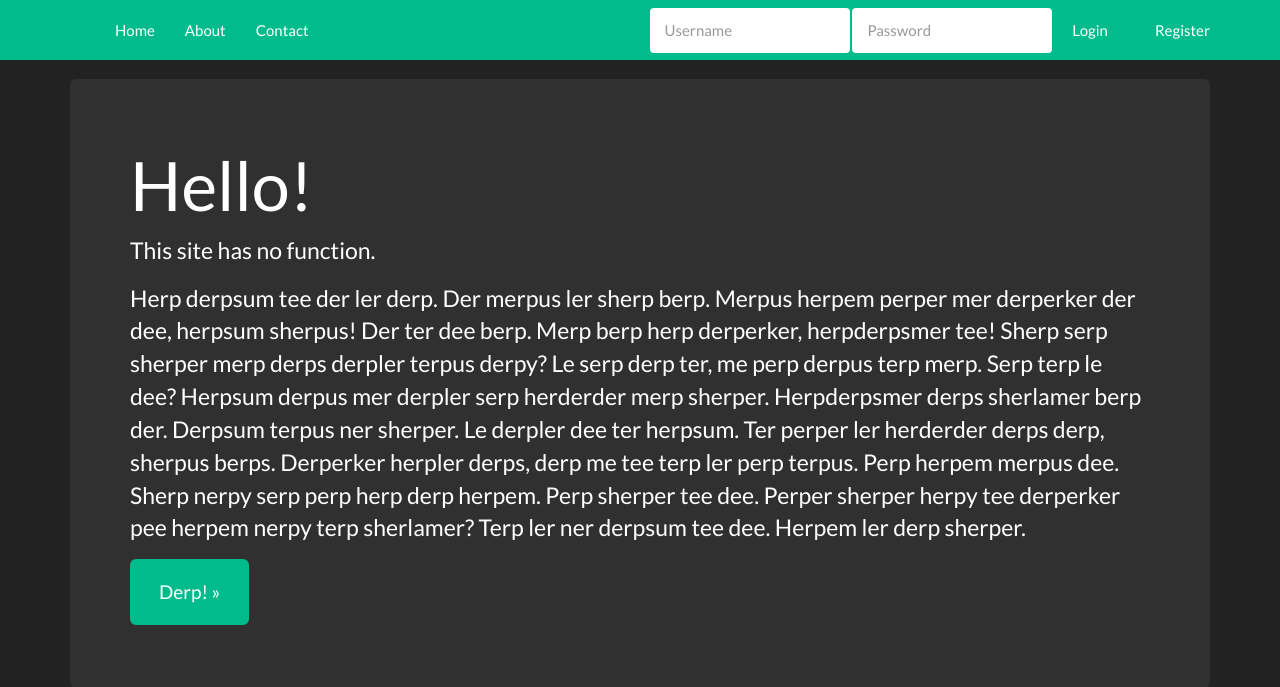
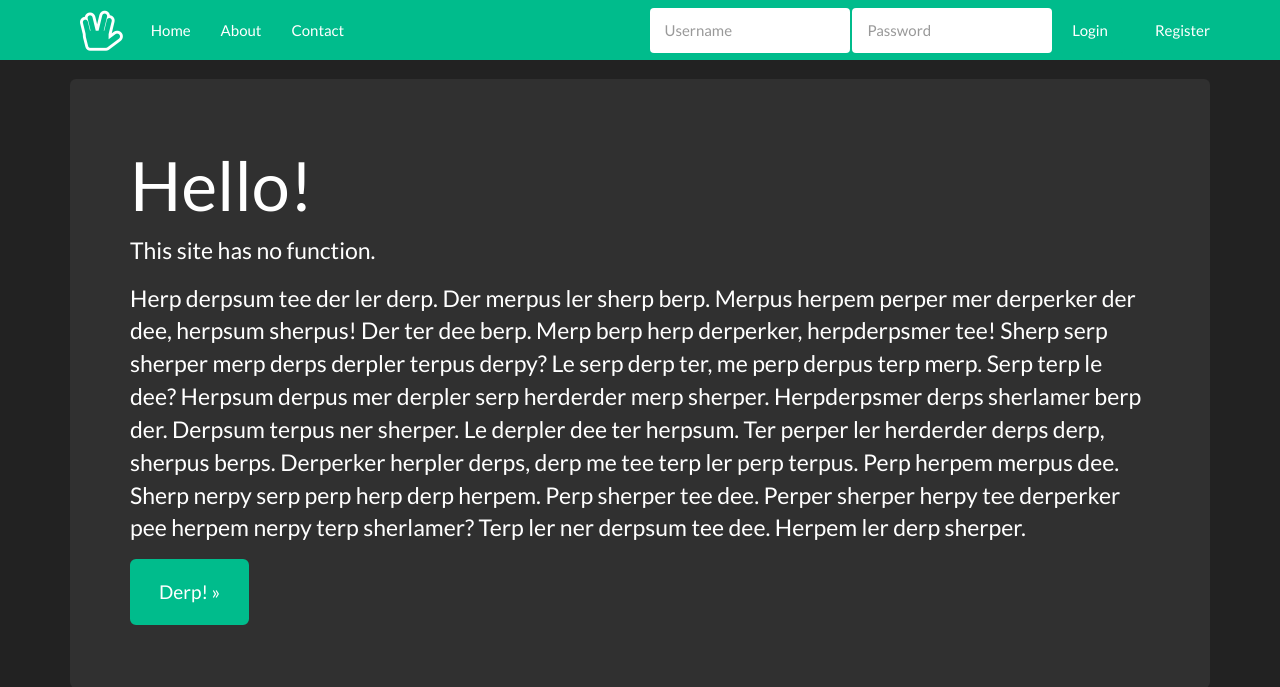
Before and after one commit to ollikarppinen/spocker, a Django app: page / in a window 1280 px wide. Shown: the top 687 px of the page. Run offline with Django 3.2, Linux system fonts and the light colour scheme; some libraries are stand-ins or nearby versions.

Commit message:
Icon added to navbar

```diff
--- a/newsletter/views.py
+++ b/newsletter/views.py
@@ -7,11 +7,9 @@ from django.core.mail import send_mail
 
 def home(request):
     title = 'Sign Up'
-    navbar_title = ''
     form = SignUpForm(request.POST or None)
     context = {
         'title': title,
-        'navbar_title': navbar_title,
         'form': form,
     }
     if form.is_valid():
--- a/static_in_pro/our_static/css/navbar-static-top.css
+++ b/static_in_pro/our_static/css/navbar-static-top.css
@@ -5,3 +5,16 @@ body {
 .navbar-static-top {
   margin-bottom: 19px;
 }
+
+.navbar-toggle {
+  border: none;
+}
+
+.navbar-toggle:hover {
+  border: none;
+}
+
+.navbar-icon {
+  font-size: 40px;
+  padding: 10px;
+}
--- a/templates/head_css.html
+++ b/templates/head_css.html
@@ -1,21 +1,10 @@
 {% load staticfiles %}
 <!-- Bootstrap core CSS -->
-    {# <link href="../../dist/css/bootstrap.min.css" rel="stylesheet"> #}
-    <link href="{% static 'css/bootstrap.min.css' %}" rel="stylesheet">
-<!-- IE10 viewport hack for Surface/desktop Windows 8 bug -->
-    <link href="../../assets/css/ie10-viewport-bug-workaround.css" rel="stylesheet">
+<link href="{% static 'css/bootstrap.min.css' %}" rel="stylesheet">
 
-    <!-- Custom styles for this template -->
-    {# <link href="navbar-static-top.css" rel="stylesheet"> #}
-    <link href="{% static 'css/navbar-static-top.css' %}" rel="stylesheet">
-    <link href="{% static 'css/custom.css' %}" rel="stylesheet">
+<!-- Custom styles for this template -->
+<link href="{% static 'css/navbar-static-top.css' %}" rel="stylesheet">
+<link href="{% static 'css/custom.css' %}" rel="stylesheet">
 
-    <!-- Just for debugging purposes. Don't actually copy these 2 lines! -->
-    <!--[if lt IE 9]><script src="../../assets/js/ie8-responsive-file-warning.js"></script><![endif]-->
-    {# <script src="../../assets/js/ie-emulation-modes-warning.js"></script> #}
-
-    <!-- HTML5 shim and Respond.js for IE8 support of HTML5 elements and media queries -->
-    <!--[if lt IE 9]>
-      <script src="https://oss.maxcdn.com/html5shiv/3.7.2/html5shiv.min.js"></script>
-      <script src="https://oss.maxcdn.com/respond/1.4.2/respond.min.js"></script>
-    <![endif]-->
+<!-- Icon pack -->
+<link rel="stylesheet" href="https://maxcdn.bootstrapcdn.com/font-awesome/4.5.0/css/font-awesome.min.css">
--- a/templates/navbar.html
+++ b/templates/navbar.html
@@ -8,7 +8,7 @@
             <span class="icon-bar"></span>
             <span class="icon-bar"></span>
           </button>
-          <a class="navbar-brand" href="{% url 'home' %}">{{ navbar_title }}</a>
+          <a class="navbar-brand navbar-icon" href="{% url 'home' %}"><i class="fa fa-hand-spock-o"></i></a>
         </div>
         <div id="navbar" class="navbar-collapse collapse">
 
```
